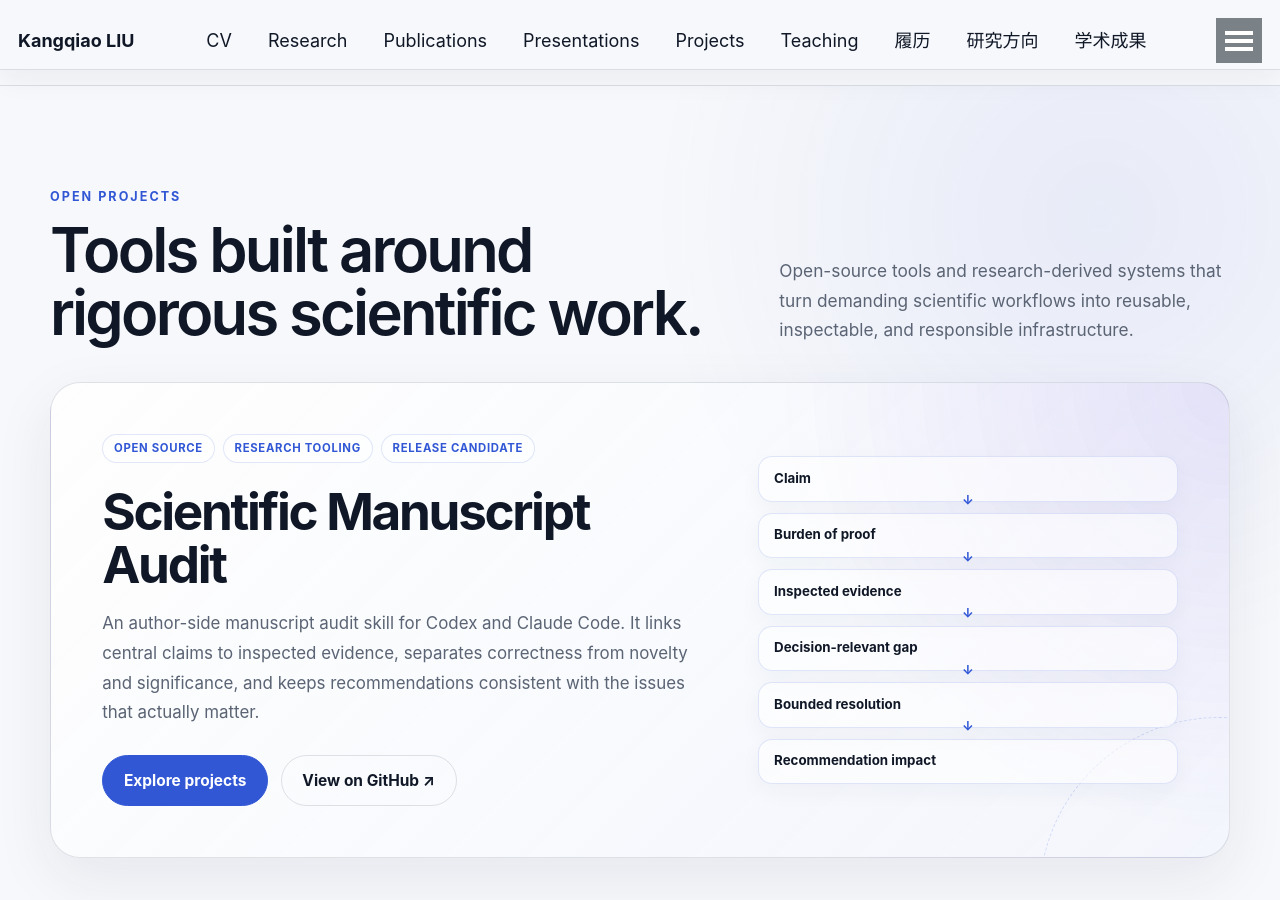
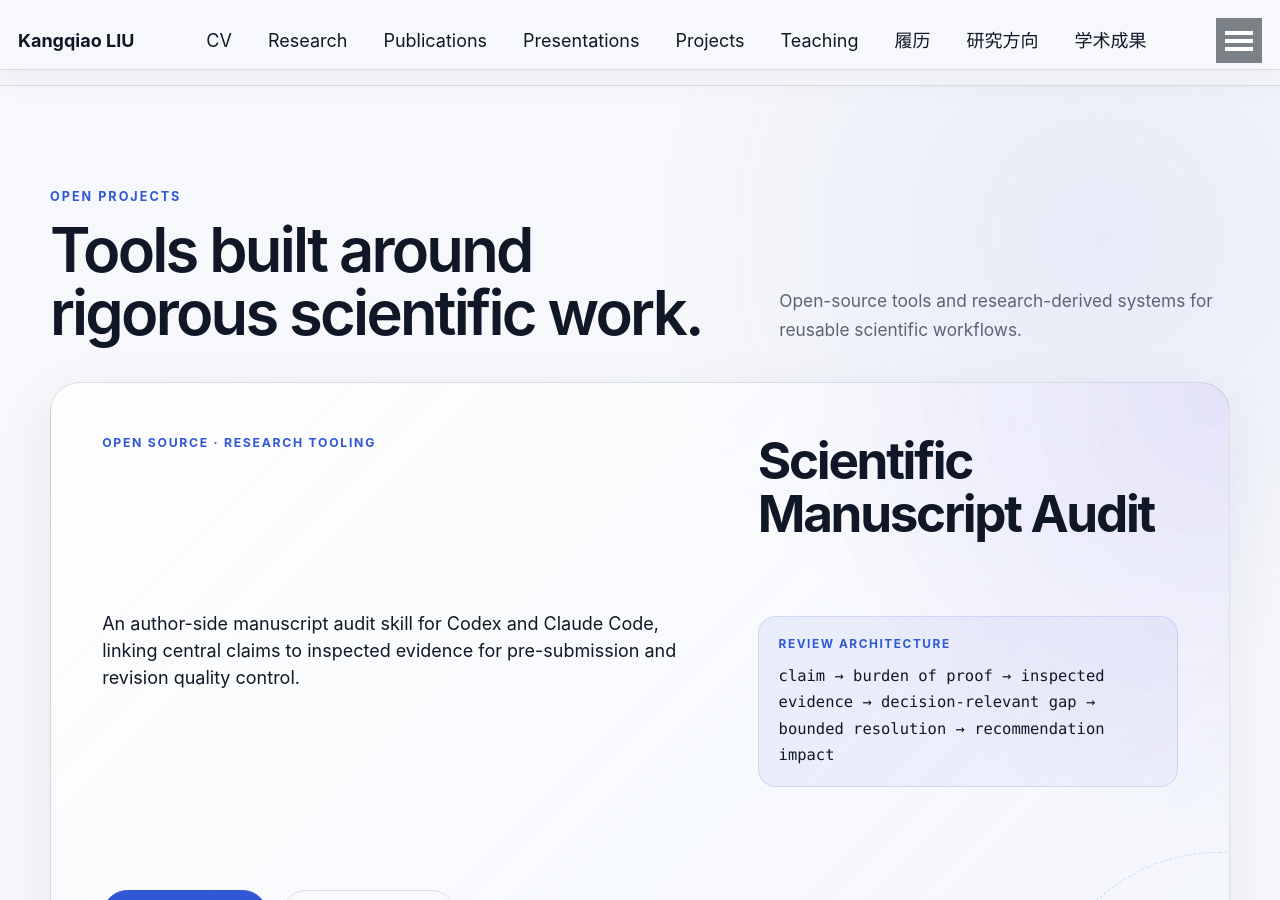
Before and after one commit to KangqiaoLiu/KangqiaoLiu.github.io, a Jekyll site: the page built from _pages/about.md, in a window 1280 px wide and 900 px high, scrolled down 2433 px. Built offline with Jekyll 4.4.1, drawn with Linux system fonts in a browser that asks for light colours; some web fonts are replaced.

Commit message:
Lighten homepage projects feature

```diff
--- a/_pages/about.md
+++ b/_pages/about.md
@@ -142,37 +142,26 @@ redirect_from:
           <h2 class="ai-section__title">Tools built around rigorous scientific work.</h2>
         </div>
         <p class="ai-section__summary">
-          Open-source tools and research-derived systems that turn demanding scientific workflows
-          into reusable, inspectable, and responsible infrastructure.
+          Open-source tools and research-derived systems for reusable scientific workflows.
         </p>
       </div>
 
       <article class="ai-project-feature ai-reveal">
-        <div class="ai-project-feature__copy">
-          <div class="ai-project-feature__meta">
-            <span>Open source</span>
-            <span>Research tooling</span>
-            <span>Release candidate</span>
-          </div>
-          <h3>Scientific Manuscript Audit</h3>
-          <p>
-            An author-side manuscript audit skill for Codex and Claude Code. It links central claims
-            to inspected evidence, separates correctness from novelty and significance, and keeps
-            recommendations consistent with the issues that actually matter.
-          </p>
-          <div class="ai-project-feature__actions">
-            <a class="ai-button ai-button--primary" href="{{ '/projects/' | relative_url }}">Explore projects</a>
-            <a class="ai-button" href="https://github.com/KangqiaoLiu/scientific-manuscript-audit" target="_blank" rel="noopener">View on GitHub ↗</a>
-          </div>
+        <span class="ai-card__index">OPEN SOURCE · RESEARCH TOOLING</span>
+        <h3>Scientific Manuscript Audit</h3>
+        <p>
+          An author-side manuscript audit skill for Codex and Claude Code, linking central claims to
+          inspected evidence for pre-submission and revision quality control.
+        </p>
+
+        <div class="project-card__workflow ai-project-feature__workflow" aria-label="Review architecture">
+          <span>Review architecture</span>
+          <code>claim → burden of proof → inspected evidence → decision-relevant gap → bounded resolution → recommendation impact</code>
         </div>
 
-        <div class="ai-project-feature__architecture" aria-label="Scientific Manuscript Audit review architecture">
-          <span>Claim</span>
-          <span>Burden of proof</span>
-          <span>Inspected evidence</span>
-          <span>Decision-relevant gap</span>
-          <span>Bounded resolution</span>
-          <span>Recommendation impact</span>
+        <div class="ai-project-feature__actions">
+          <a class="ai-button ai-button--primary" href="{{ '/projects/' | relative_url }}">Explore projects</a>
+          <a class="ai-button" href="https://github.com/KangqiaoLiu/scientific-manuscript-audit" target="_blank" rel="noopener">View on GitHub ↗</a>
         </div>
       </article>
     </div>
```
